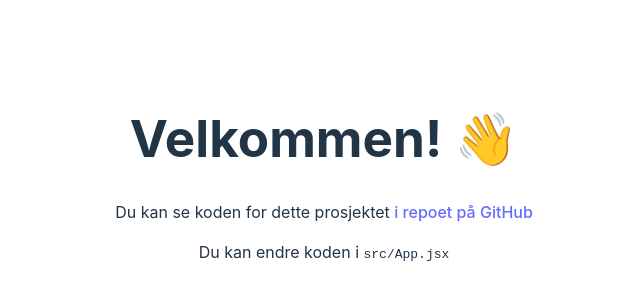
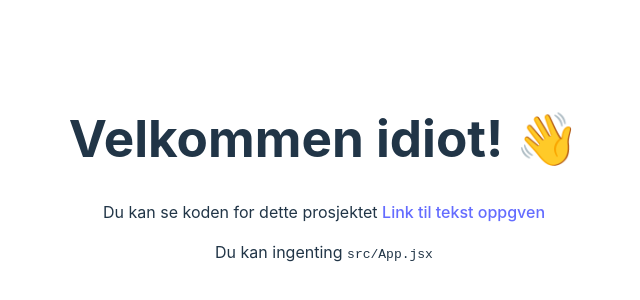
Before and after one commit to chrisslettebo/Bekk-Project, a React (Vite) app: page / in a window 1280 px wide. Shown: the part 222-522 px from the top of the page, without its empty margins (316-956 px from the left). Built offline with nearby package versions, Linux system fonts and the light colour scheme.

Commit message:
nå er vi i gang

```diff
--- a/src/App.jsx
+++ b/src/App.jsx
@@ -3,15 +3,15 @@ import "./App.css";
 function App() {
   return (
     <div className="card">
-      <h1>Velkommen! 👋</h1>
+      <h1>Velkommen idiot! 👋</h1>
       <p>
         Du kan se koden for dette prosjektet{" "}
         <a href="https://github.com/bekk/prosjektutgangspunkt">
-          i repoet på GitHub
+          Link til tekst oppgven
         </a>
       </p>
       <p>
-        Du kan endre koden i <code>src/App.jsx</code>
+        Du kan ingenting <code>src/App.jsx</code>
       </p>
     </div>
   );
```
